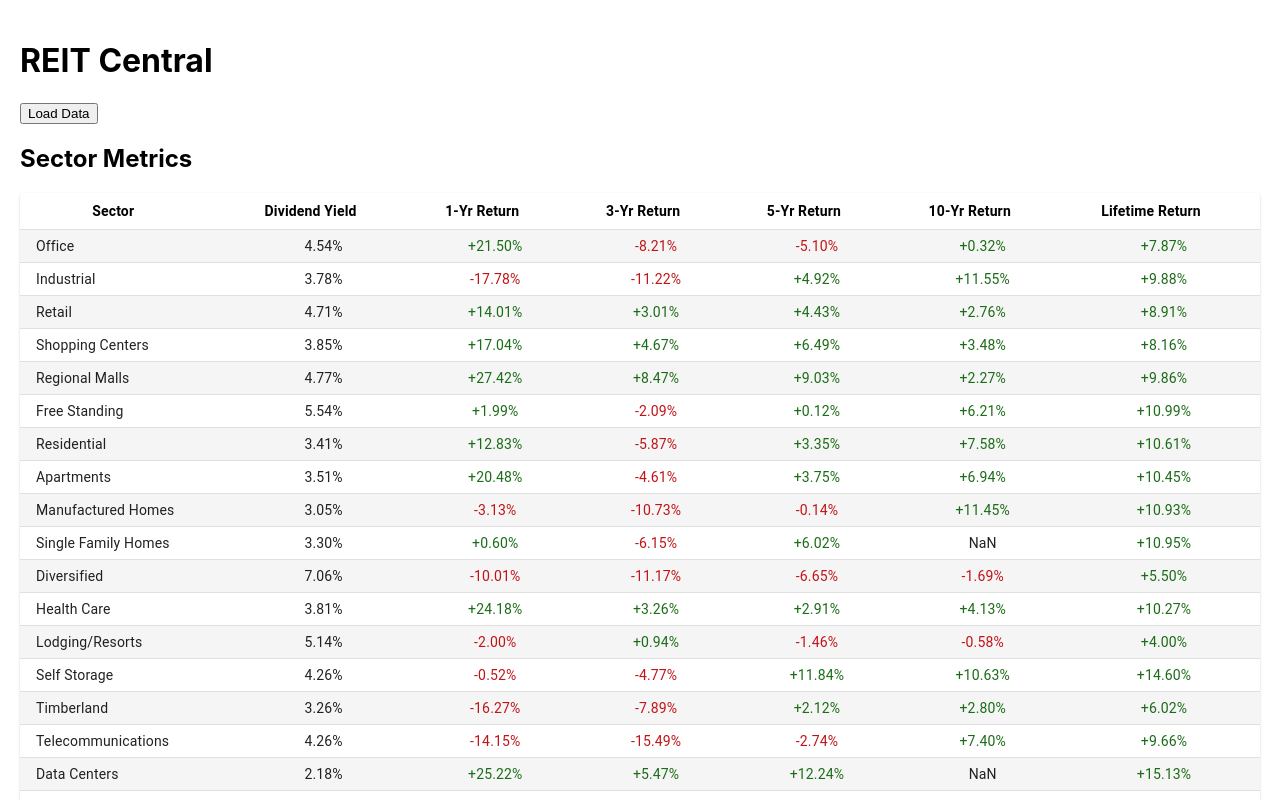
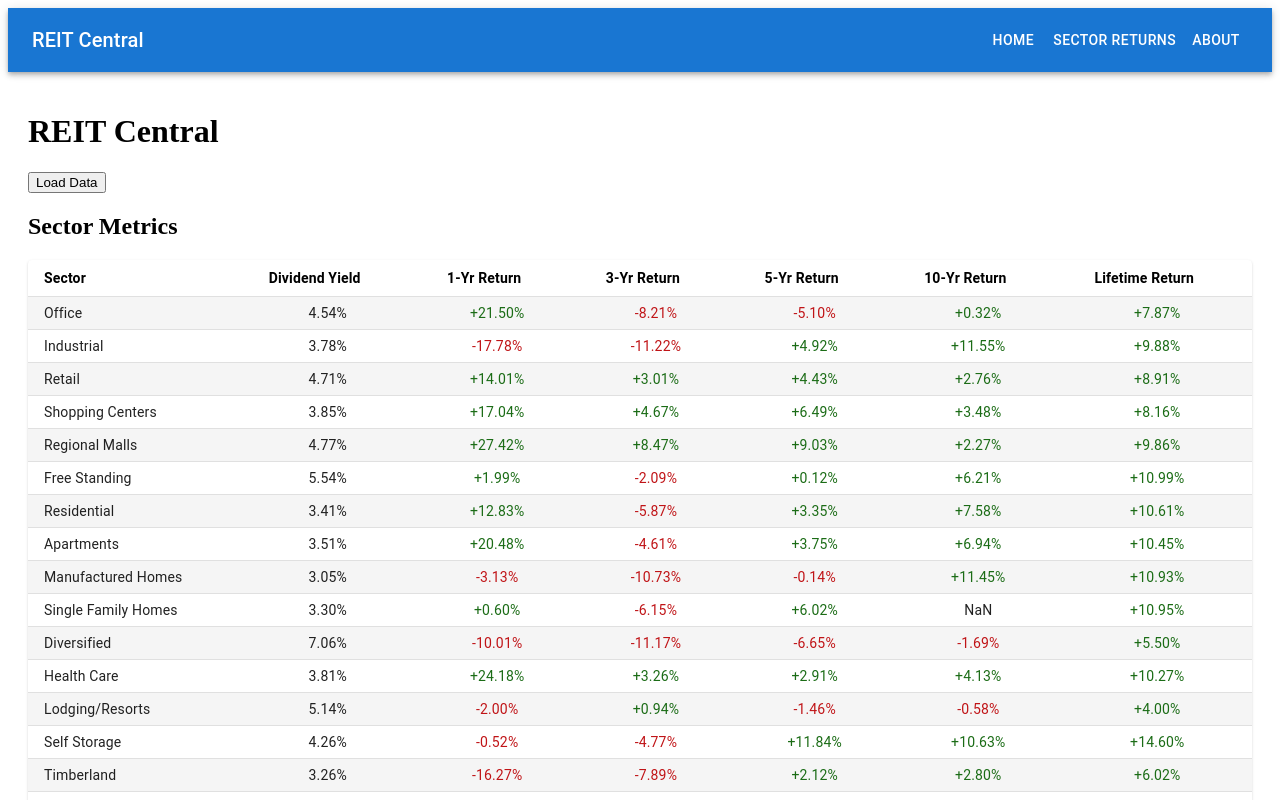
Before and after one commit to kylecribbins/Nareit, a React (Create React App) app in the folder nareit-app/: page / in a window 1280 px wide. Both pictures are taken after a click on the button "Load Data". Shown: the top 800 px of the page. Built offline with nearby package versions, Linux system fonts and the light colour scheme.

Commit message:
AppBar and other fixes

```diff
--- a/nareit-app/package.json
+++ b/nareit-app/package.json
@@ -12,6 +12,7 @@
     "react": "^19.0.0",
     "react-chartjs-2": "^5.3.0",
     "react-dom": "^19.0.0",
+    "react-router-dom": "^7.1.1",
     "react-scripts": "5.0.1"
   },
   "scripts": {
--- a/nareit-app/public/index.html
+++ b/nareit-app/public/index.html
@@ -1,43 +1,11 @@
 <!DOCTYPE html>
 <html lang="en">
   <head>
-    <meta charset="utf-8" />
-    <link rel="icon" href="%PUBLIC_URL%/favicon.ico" />
-    <meta name="viewport" content="width=device-width, initial-scale=1" />
-    <meta name="theme-color" content="#000000" />
-    <meta
-      name="description"
-      content="Web site created using create-react-app"
-    />
-    <link rel="apple-touch-icon" href="%PUBLIC_URL%/logo192.png" />
-    <!--
-      manifest.json provides metadata used when your web app is installed on a
-      user's mobile device or desktop. See https://developers.google.com/web/fundamentals/web-app-manifest/
-    -->
-    <link rel="manifest" href="%PUBLIC_URL%/manifest.json" />
-    <!--
-      Notice the use of %PUBLIC_URL% in the tags above.
-      It will be replaced with the URL of the `public` folder during the build.
-      Only files inside the `public` folder can be referenced from the HTML.
-
-      Unlike "/favicon.ico" or "favicon.ico", "%PUBLIC_URL%/favicon.ico" will
-      work correctly both with client-side routing and a non-root public URL.
-      Learn how to configure a non-root public URL by running `npm run build`.
-    -->
-    <title>React App</title>
+    <meta charset="UTF-8" />
+    <meta name="viewport" content="width=device-width, initial-scale=1.0" />
+    <title>Nareit App</title>
   </head>
   <body>
-    <noscript>You need to enable JavaScript to run this app.</noscript>
     <div id="root"></div>
-    <!--
-      This HTML file is a template.
-      If you open it directly in the browser, you will see an empty page.
-
-      You can add webfonts, meta tags, or analytics to this file.
-      The build step will place the bundled scripts into the <body> tag.
-
-      To begin the development, run `npm start` or `yarn start`.
-      To create a production bundle, use `npm run build` or `yarn build`.
-    -->
   </body>
 </html>
--- a/nareit-app/src/App.js
+++ b/nareit-app/src/App.js
@@ -1,17 +1,25 @@
 import React, { useState } from "react";
+import { BrowserRouter as Router, Routes, Route, Link } from "react-router-dom";
 import Papa from "papaparse";
 import Table from "./components/Table";
 import RetailChart from "./components/RetailChart";
 import ResidentialChart from "./components/ResidentialChart";
 import AllOtherEquityChart from "./components/AllOtherEquityChart";
 import MortgageChart from "./components/MortgageChart";
+import Grid from "@mui/material/Grid"; // Stable Grid import
+import AppBar from "@mui/material/AppBar";
+import Toolbar from "@mui/material/Toolbar";
+import Typography from "@mui/material/Typography";
+import Button from "@mui/material/Button";
+import SectorReturns from "./pages/SectorReturns";
+import About from "./pages/About";
 import {
   extractSectorMetrics,
   filterRetailSectors,
   filterResidentialSectors,
   filterAllOtherEquitySectors,
   filterMortgageSectors,
-} from './utils/dataHelpers';
+} from "./utils/dataHelpers";
 
 function App() {
   const [data, setData] = useState([]);
@@ -38,24 +46,60 @@ function App() {
   };
 
   return (
+    <Router>
+      <AppBar position="static">
+        <Toolbar>
+          <Typography variant="h6" sx={{ flexGrow: 1 }}>
+            REIT Central
+          </Typography>
+          <Button color="inherit" component={Link} to="/">
+            Home
+          </Button>
+          <Button color="inherit" component={Link} to="/sector-returns">
+            Sector Returns
+          </Button>
+          <Button color="inherit" component={Link} to="/about">
+            About
+          </Button>
+        </Toolbar>
+      </AppBar>
       <div style={{ padding: "20px" }}>
+        <Routes>
+          <Route
+            path="/"
+            element={
+              <>
                 <h1>REIT Central</h1>
                 <button onClick={handleFileLoad}>Load Data</button>
                 {transformedData.length > 0 && (
                   <>
                     <h2>Sector Metrics</h2>
                     <Table data={transformedData} />
-          <h2>Residential Sectors</h2>
+                    <h2>Sector Charts</h2>
+                    <Grid container spacing={4}>
+                      <Grid item xs={6}>
                         <ResidentialChart historicalData={residentialData} />
-          <h2>Retail Sectors</h2>
+                      </Grid>
+                      <Grid item xs={6}>
                         <RetailChart historicalData={retailData} />
-          <h2>All Other Equity Sectors</h2>
+                      </Grid>
+                      <Grid item xs={6}>
                         <AllOtherEquityChart historicalData={otherEquityData} />
-          <h2>Mortgage Sectors</h2>
+                      </Grid>
+                      <Grid item xs={6}>
                         <MortgageChart historicalData={mortgageData} />
+                      </Grid>
+                    </Grid>
                   </>
                 )}
+              </>
+            }
+          />
+          <Route path="/sector-returns" element={<SectorReturns />} />
+          <Route path="/about" element={<About />} />
+        </Routes>
       </div>
+    </Router>
   );
 }
 
--- a/nareit-app/src/components/AllOtherEquityChart.js
+++ b/nareit-app/src/components/AllOtherEquityChart.js
@@ -10,6 +10,7 @@ import {
   Legend,
 } from "chart.js";
 import { Line } from "react-chartjs-2";
+import { Box } from "@mui/material";
 
 // Register required components
 ChartJS.register(CategoryScale, LinearScale, PointElement, LineElement, Title, Tooltip, Legend);
@@ -88,6 +89,7 @@ const AllOtherEquityChart = ({ historicalData }) => {
 
   const options = {
     responsive: true,
+    maintainAspectRatio: false, // Allows custom sizing
     plugins: {
       legend: {
         display: true,
@@ -123,7 +125,15 @@ const AllOtherEquityChart = ({ historicalData }) => {
     },
   };
 
-  return <Line data={chartData} options={options} />;
+  return (
+    <Box
+      sx={{
+        margin: "10px", // Add some spacing around the chart
+      }}
+    >
+      <Line data={chartData} options={options} height={600} />
+    </Box>
+  );
 };
 
 export default AllOtherEquityChart;
--- a/nareit-app/src/components/MortgageChart.js
+++ b/nareit-app/src/components/MortgageChart.js
@@ -10,6 +10,7 @@ import {
   Legend,
 } from "chart.js";
 import { Line } from "react-chartjs-2";
+import { Box } from "@mui/material";
 
 // Register required components
 ChartJS.register(CategoryScale, LinearScale, PointElement, LineElement, Title, Tooltip, Legend);
@@ -67,6 +68,7 @@ const MortgageChart = ({ historicalData }) => {
 
   const options = {
     responsive: true,
+    maintainAspectRatio: false, // Allows custom sizing
     plugins: {
       legend: {
         display: true,
@@ -102,7 +104,15 @@ const MortgageChart = ({ historicalData }) => {
     },
   };
 
-  return <Line data={chartData} options={options} />;
+  return (
+    <Box
+      sx={{
+        margin: "10px", // Add some spacing around the chart
+      }}
+    >
+      <Line data={chartData} options={options} height={600} />
+    </Box>
+  );
 };
 
 export default MortgageChart;
--- a/nareit-app/src/components/ResidentialChart.js
+++ b/nareit-app/src/components/ResidentialChart.js
@@ -10,11 +10,12 @@ import {
   Legend,
 } from "chart.js";
 import { Line } from "react-chartjs-2";
+import { Box } from "@mui/material";
 
 // Register required components
 ChartJS.register(CategoryScale, LinearScale, PointElement, LineElement, Title, Tooltip, Legend);
 
-const Chart = ({ historicalData }) => {
+const ResidentialChart = ({ historicalData }) => {
   if (!historicalData || Object.keys(historicalData).length === 0) {
     return <p>No data available for the chart.</p>;
   }
@@ -69,6 +70,7 @@ const Chart = ({ historicalData }) => {
 
   const options = {
     responsive: true,
+    maintainAspectRatio: false, // Allows custom sizing
     plugins: {
       legend: {
         display: true,
@@ -104,7 +106,15 @@ const Chart = ({ historicalData }) => {
     },
   };
 
-  return <Line data={chartData} options={options} />;
+  return (
+    <Box
+      sx={{
+        margin: "10px", // Add some spacing around the chart
+      }}
+    >
+      <Line data={chartData} options={options} height={600} />
+    </Box>
+  );
 };
 
-export default Chart;
+export default ResidentialChart;
--- a/nareit-app/src/components/RetailChart.js
+++ b/nareit-app/src/components/RetailChart.js
@@ -10,6 +10,7 @@ import {
   Legend,
 } from "chart.js";
 import { Line } from "react-chartjs-2";
+import { Box } from "@mui/material";
 
 // Register required components
 ChartJS.register(CategoryScale, LinearScale, PointElement, LineElement, Title, Tooltip, Legend);
@@ -69,6 +70,7 @@ const RetailChart = ({ historicalData }) => {
 
   const options = {
     responsive: true,
+    maintainAspectRatio: false, // Allows custom sizing
     plugins: {
       legend: {
         display: true,
@@ -104,7 +106,15 @@ const RetailChart = ({ historicalData }) => {
     },
   };
 
-  return <Line data={chartData} options={options} />;
+  return (
+    <Box
+      sx={{
+        margin: "10px", // Add some spacing around the chart
+      }}
+    >
+      <Line data={chartData} options={options} height={600} />
+    </Box>
+  );
 };
 
 export default RetailChart;
--- a/nareit-app/src/components/Table.js
+++ b/nareit-app/src/components/Table.js
@@ -92,9 +92,7 @@ const MaterialTable = ({ data }) => {
             <StyledTableCell
                 key={col}
                 align={
-                ["currentYield", "cagr1", "cagr3", "cagr5", "cagr10", "cagrLife"].includes(col)
-                    ? "center"
-                    : "left"
+                col === "sector" ? "left" : "center" // Left-align the Sector column title, center others
                 }
                 sortDirection={orderBy === col ? order : false}
             >
@@ -104,8 +102,8 @@ const MaterialTable = ({ data }) => {
                 onClick={() => handleSort(col)}
                 sx={{
                     display: "flex",
-                    justifyContent: "center", // Align the sort icon and text centrally
-                    color: "inherit", // Maintain the white text color
+                    justifyContent: col === "sector" ? "flex-start" : "center", // Adjust icon alignment for Sector
+                    color: "inherit", // Maintain the text color
                 }}
                 >
                 {columnTitles[col] || col}
--- a/nareit-app/src/index.js
+++ b/nareit-app/src/index.js
@@ -1,17 +1,15 @@
-import React from 'react';
-import ReactDOM from 'react-dom/client';
-import './index.css';
-import App from './App';
-import reportWebVitals from './reportWebVitals';
+import React from "react";
+import ReactDOM from "react-dom/client"; // Import createRoot from ReactDOM
+import App from "./App";
+import { ThemeProvider, createTheme } from "@mui/material/styles";
 
-const root = ReactDOM.createRoot(document.getElementById('root'));
+const theme = createTheme(); // Create a default Material-UI theme
+const root = ReactDOM.createRoot(document.getElementById("root")); // Use createRoot
+
 root.render(
   <React.StrictMode>
-    <App />
+    <ThemeProvider theme={theme}>
+      <App />
+    </ThemeProvider>
   </React.StrictMode>
 );
-
-// If you want to start measuring performance in your app, pass a function
-// to log results (for example: reportWebVitals(console.log))
-// or send to an analytics endpoint. Learn more: https://bit.ly/CRA-vitals
-reportWebVitals();
--- /dev/null
+++ b/nareit-app/src/pages/About.js
@@ -0,0 +1,7 @@
+import React from "react";
+
+const About = () => {
+  return <h2>About Page</h2>;
+};
+
+export default About;
--- /dev/null
+++ b/nareit-app/src/pages/SectorReturns.js
@@ -0,0 +1,7 @@
+import React from "react";
+
+const SectorReturns = () => {
+  return <h2>Sector Returns Page</h2>;
+};
+
+export default SectorReturns;
```
Also changed, not shown: 2 other files (tests, documents, lock files or other folders). Lines whose indentation alone changed are shown as unchanged.
